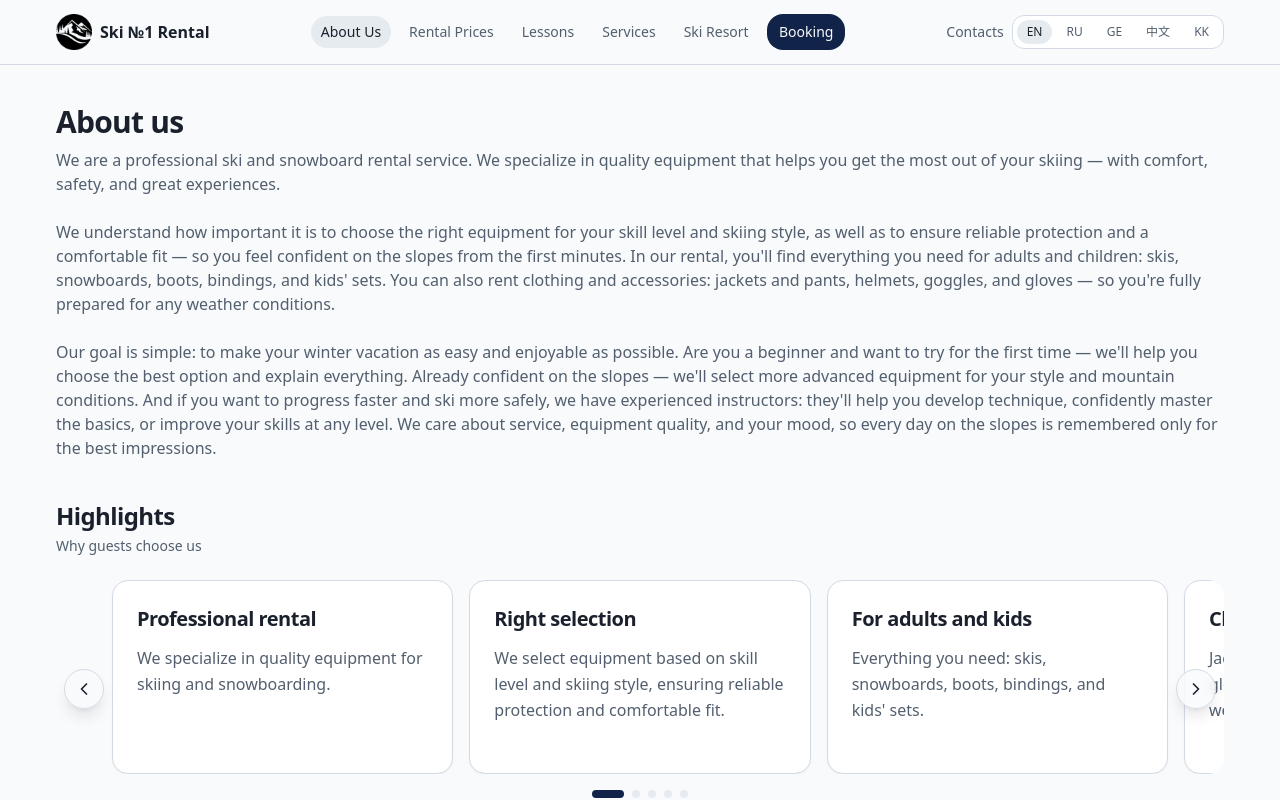
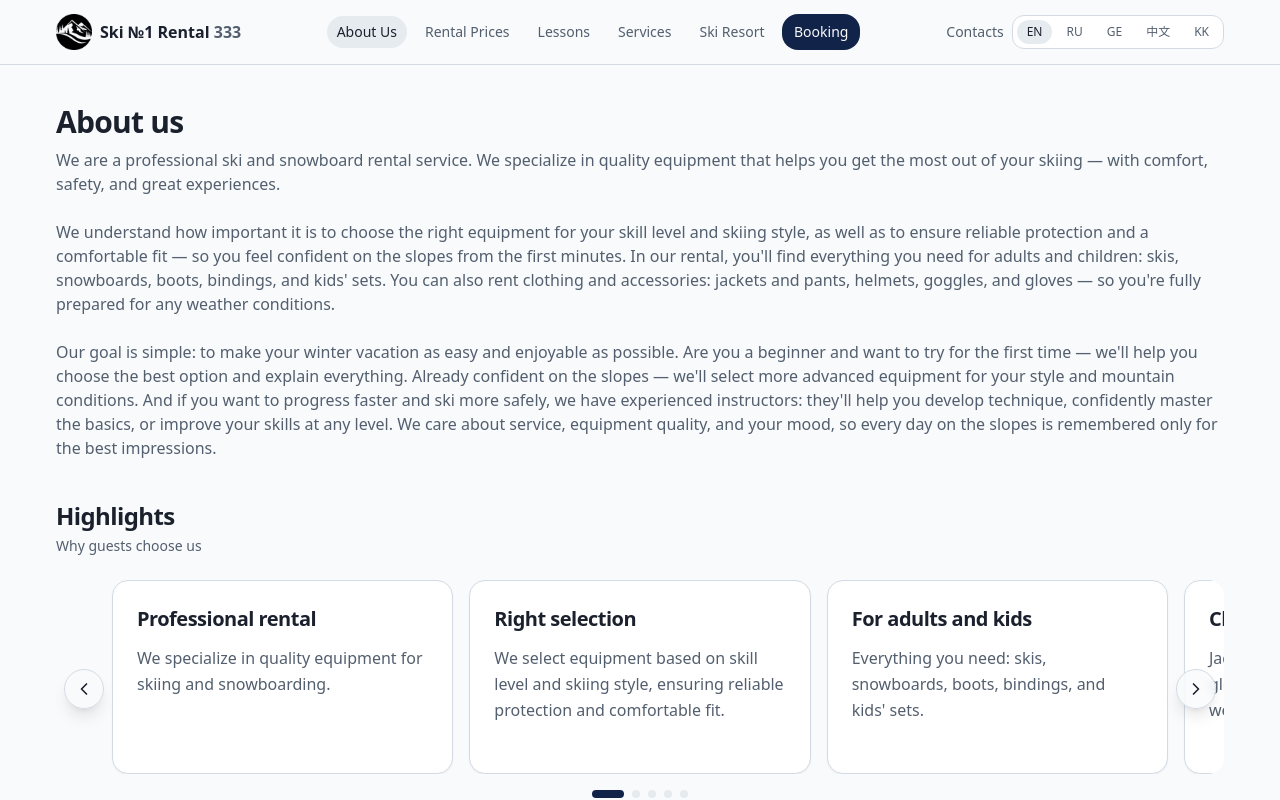
Before and after one commit to Zhibul-Alexander/ski-resort, a Next.js app: page /en in a window 1280 px wide. Built offline with nearby package versions, Linux system fonts and the light colour scheme.

Commit message:
add test text

```diff
--- a/components/site/header.tsx
+++ b/components/site/header.tsx
@@ -58,7 +58,7 @@ export function Header({
                 <Image src="/logo.png" alt={brandName} width={36} height={36} className="object-contain" />
               </div>
               <div className="leading-tight min-w-0">
-                <div className="font-semibold truncate">{brandName}</div>
+                <div className="font-semibold truncate">{brandName} <span className="text-muted-foreground">333</span></div>
               </div>
             </div>
           </Link>
```
